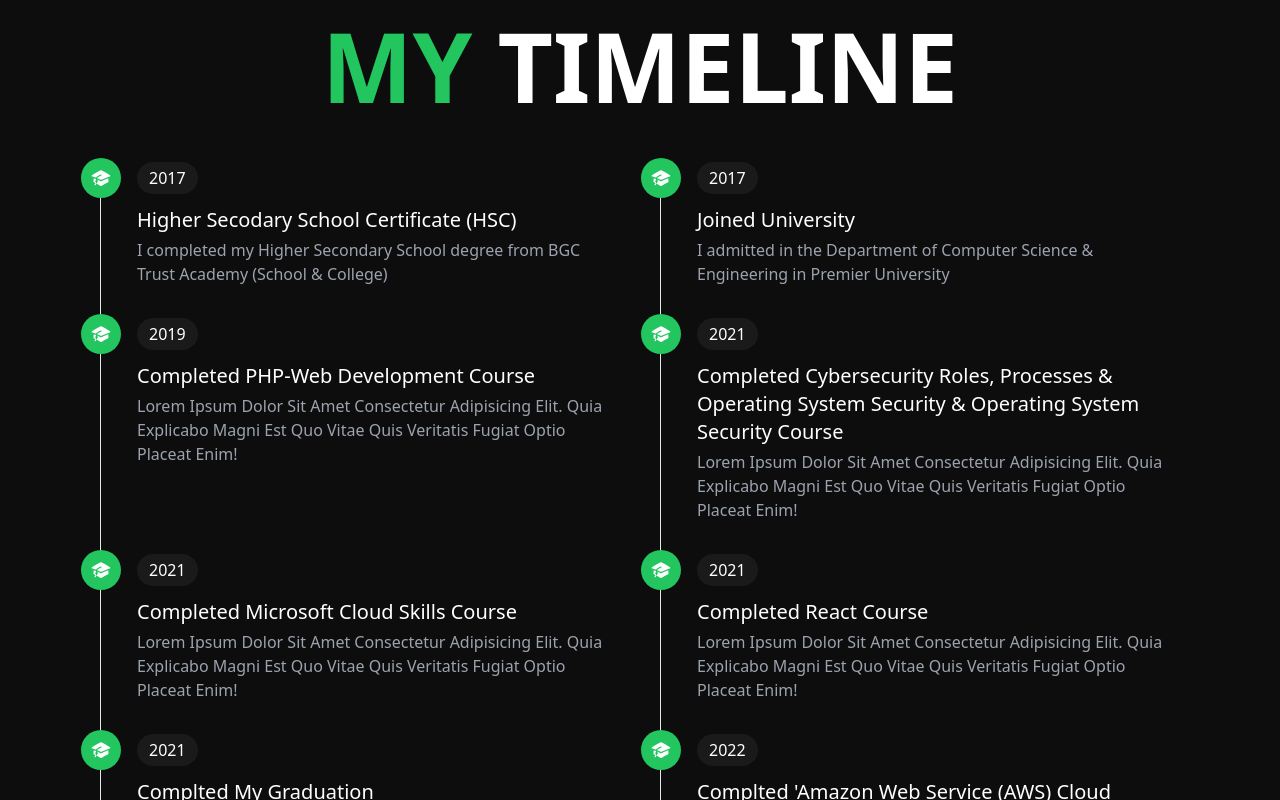
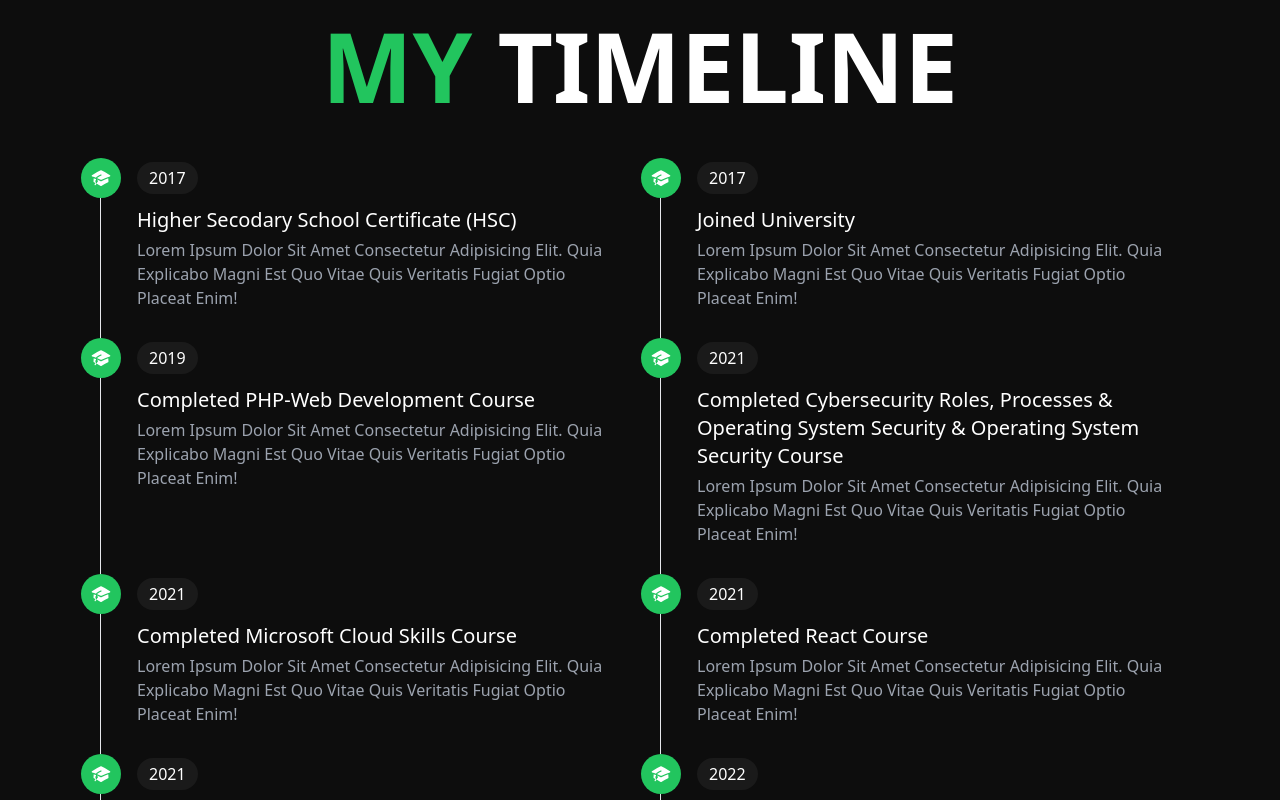
Before and after one commit to iammeskat/iammeskat.github.io, a React (Create React App) app: page / in a window 1280 px wide. Shown: the part 2000-2800 px from the top of the page. Built offline with nearby package versions, Linux system fonts and the light colour scheme.

Commit message:
update data

```diff
--- a/src/components/Header.jsx
+++ b/src/components/Header.jsx
@@ -1,6 +1,6 @@
 import { useState } from "react";
 import { navItems } from "../data/navItems";
-import BtnSetting from "./BtnSetting";
+// import BtnSetting from "./BtnSetting";
 import Logo from "./Logo";
 import NavItem from "./NavItem";
 import Settings from "./Settings";
@@ -21,7 +21,7 @@ const Header = () => {
               />
             );
           })}
-          <BtnSetting onClickHandler={() => setShowSetting(!showSetting)} />
+          {/* <BtnSetting onClickHandler={() => setShowSetting(!showSetting)} /> */}
         </ul>
       </nav>
       {showSetting && <Settings />}
--- a/src/data/timelineData.js
+++ b/src/data/timelineData.js
@@ -2,11 +2,11 @@ export const timelineData = [
     {
         time: "2017",
         title: "Higher Secodary School Certificate (HSC)",
-        description: "I completed my Higher Secondary School degree from BGC Trust Academy (School & College)"
+        description: "Lorem Ipsum Dolor Sit Amet Consectetur Adipisicing Elit. Quia Explicabo Magni Est Quo Vitae Quis Veritatis Fugiat Optio Placeat Enim!"
     },{
         time: "2017",
         title: "Joined University",
-        description: "I admitted in the Department of Computer Science & Engineering in Premier University"
+        description: "Lorem Ipsum Dolor Sit Amet Consectetur Adipisicing Elit. Quia Explicabo Magni Est Quo Vitae Quis Veritatis Fugiat Optio Placeat Enim!"
     },{
         time: "2019",
         title: "Completed PHP-Web Development Course",
@@ -26,7 +26,7 @@ export const timelineData = [
     },{
         time: "2021",
         title: "Complted My Graduation",
-        description: "Graduated from Premier University,Chittagong"
+        description: "Lorem Ipsum Dolor Sit Amet Consectetur Adipisicing Elit. Quia Explicabo Magni Est Quo Vitae Quis Veritatis Fugiat Optio Placeat Enim!"
     },{
         time: "2022",
         title: "Complted 'Amazon Web Service (AWS) Cloud Foundations' Course",
```
